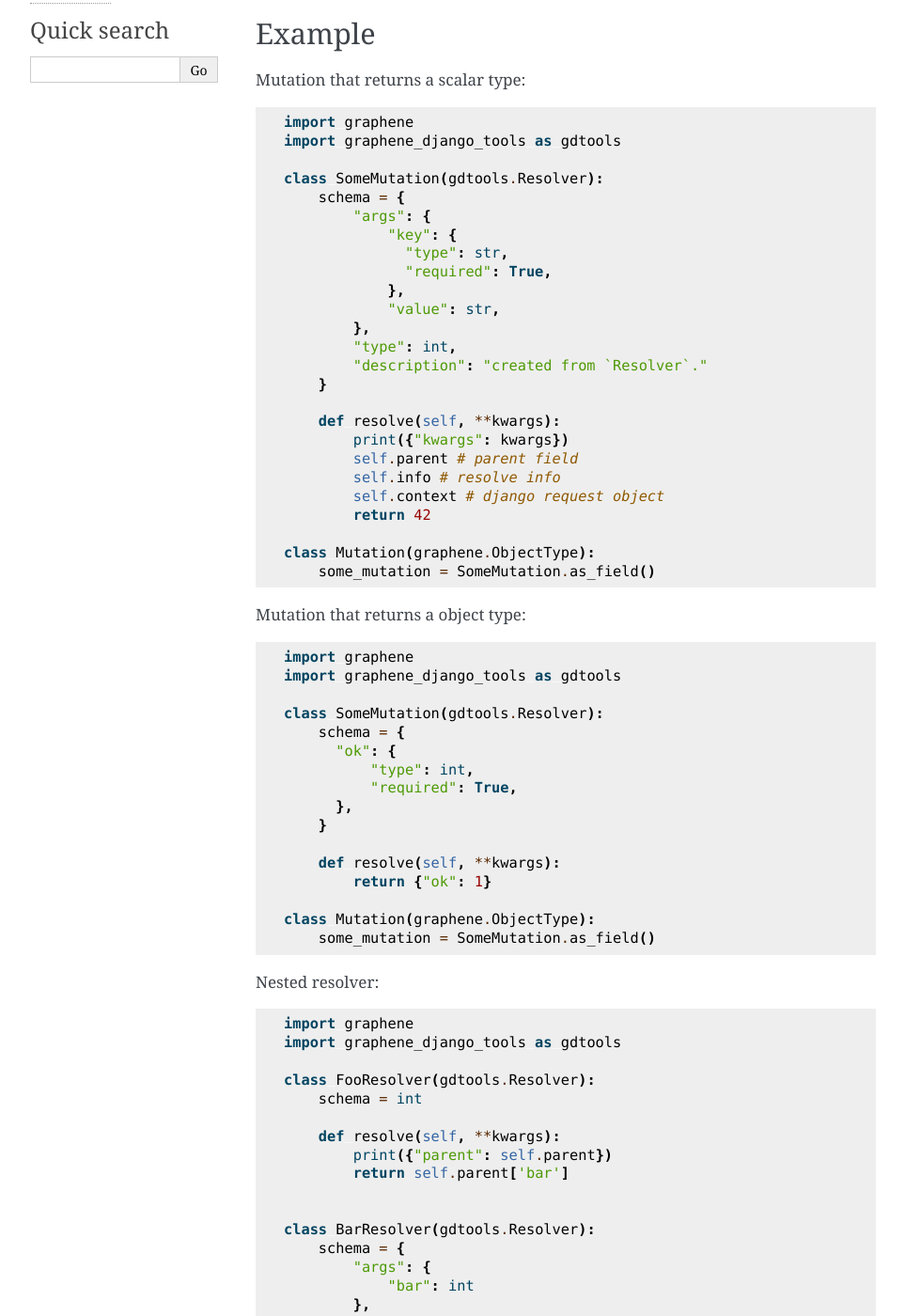
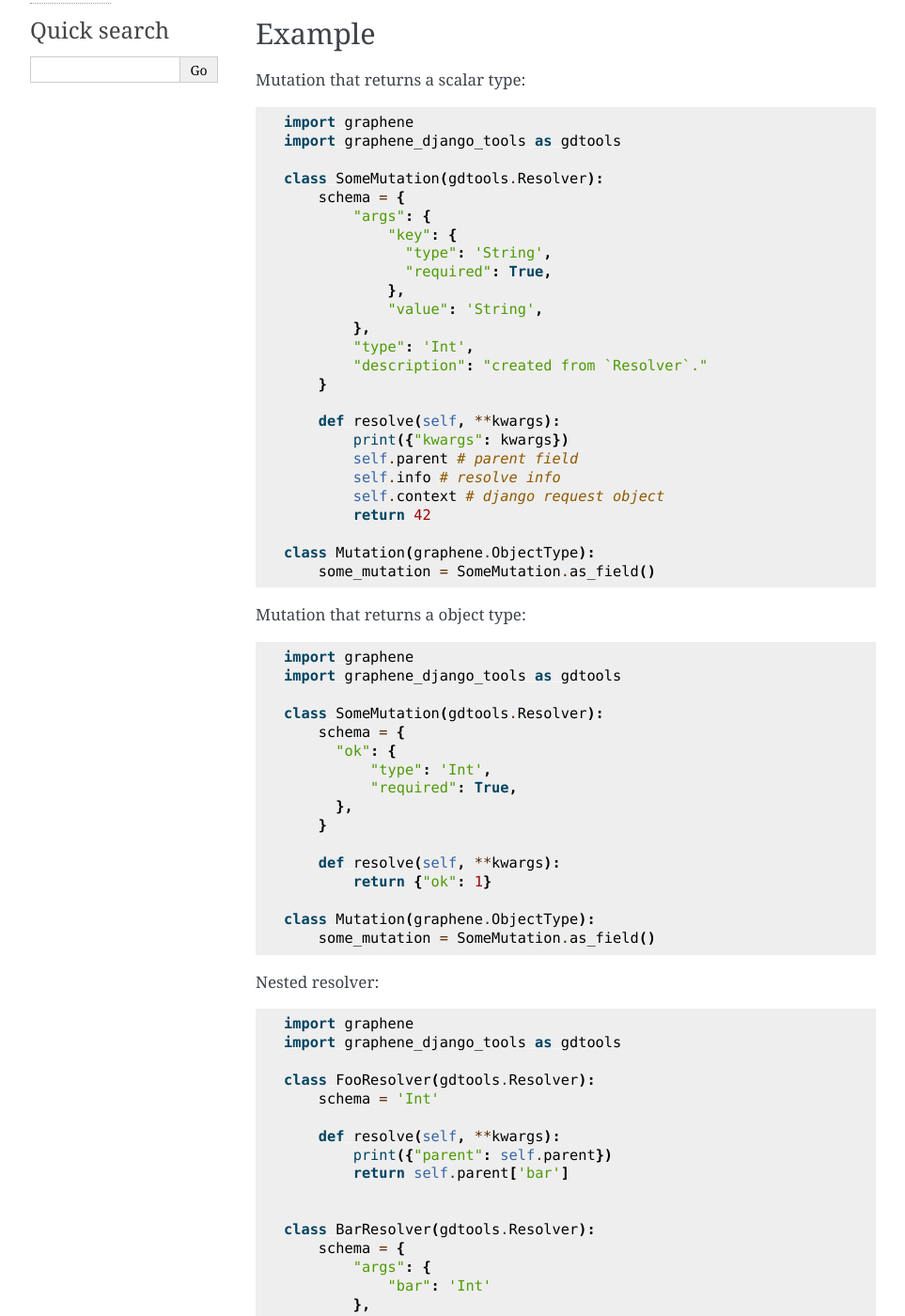
Before and after one commit to NateScarlet/graphene-django-tools, a Sphinx documentation site: the page built from docs/resolver.rst, in a window 1280 px wide and 1400 px high, scrolled down 209 px. Shown: the whole window at 94% size, without its empty margins (148-1111 px from the left). Built offline with Sphinx 7.4.7, drawn with Linux system fonts in a browser that asks for light colours; some of the changed text lies outside the part shown.

Commit message:
feat: drop type alias support in resolver schema

```diff
--- a/docs/resolver.rst
+++ b/docs/resolver.rst
@@ -20,12 +20,12 @@ Mutation that returns a scalar type:
       schema = {
           "args": {
               "key": {
-                "type": str,
+                "type": 'String',
                 "required": True,
               },
-              "value": str,
+              "value": 'String',
           },
-          "type": int,
+          "type": 'Int',
           "description": "created from `Resolver`."
       }
 
@@ -49,7 +49,7 @@ Mutation that returns a object type:
   class SomeMutation(gdtools.Resolver):
       schema = {
         "ok": {
-            "type": int,
+            "type": 'Int',
             "required": True,
         },
       }
@@ -68,7 +68,7 @@ Nested resolver:
   import graphene_django_tools as gdtools
 
   class FooResolver(gdtools.Resolver):
-      schema = int
+      schema = 'Int'
 
       def resolve(self, **kwargs):
           print({"parent": self.parent})
@@ -78,7 +78,7 @@ Nested resolver:
   class BarResolver(gdtools.Resolver):
       schema = {
           "args": {
-              "bar": int
+              "bar": 'Int'
           },
           "type": {
               "foo": FooResolver
@@ -164,17 +164,17 @@ More complicated example:
 
   class ComplicatedResolver(gdtools.Resolver):
       _input_schema = {
-          "type": {"type": str},
+          "type": {"type": 'String'},
           "data": [
               {
                   "type":
                   {
                       "key": {
-                          "type": str,
+                          "type": 'String',
                           "required": True,
                           "description": "<description>",
                       },
-                      "value": int,
+                      "value": 'Int',
                       "extra": {
                           "type": ['String!'],
                           "deprecation_reason": "<deprecated>"
```
Also changed, not shown: README.md (+3 -3 lines), 3 other files.
